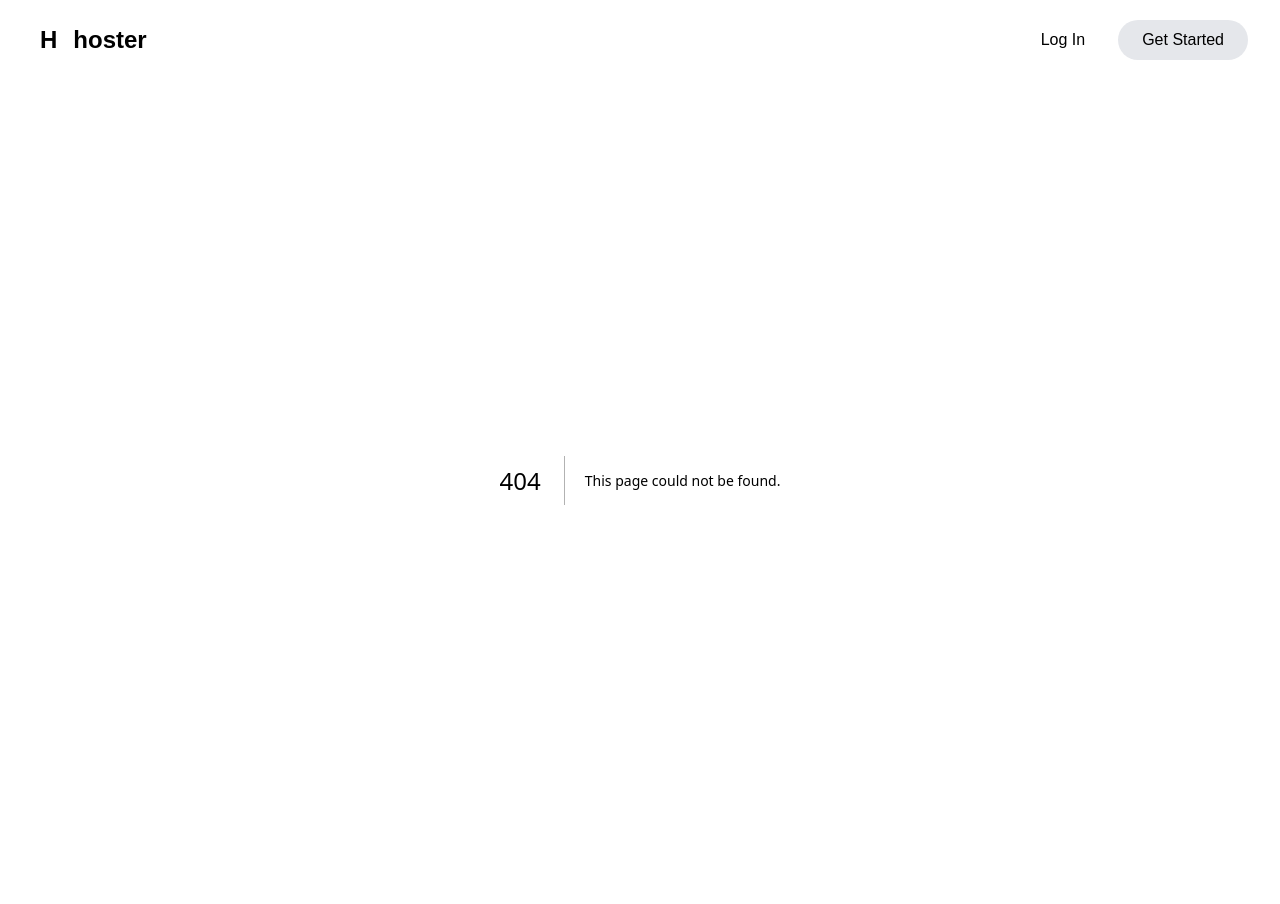
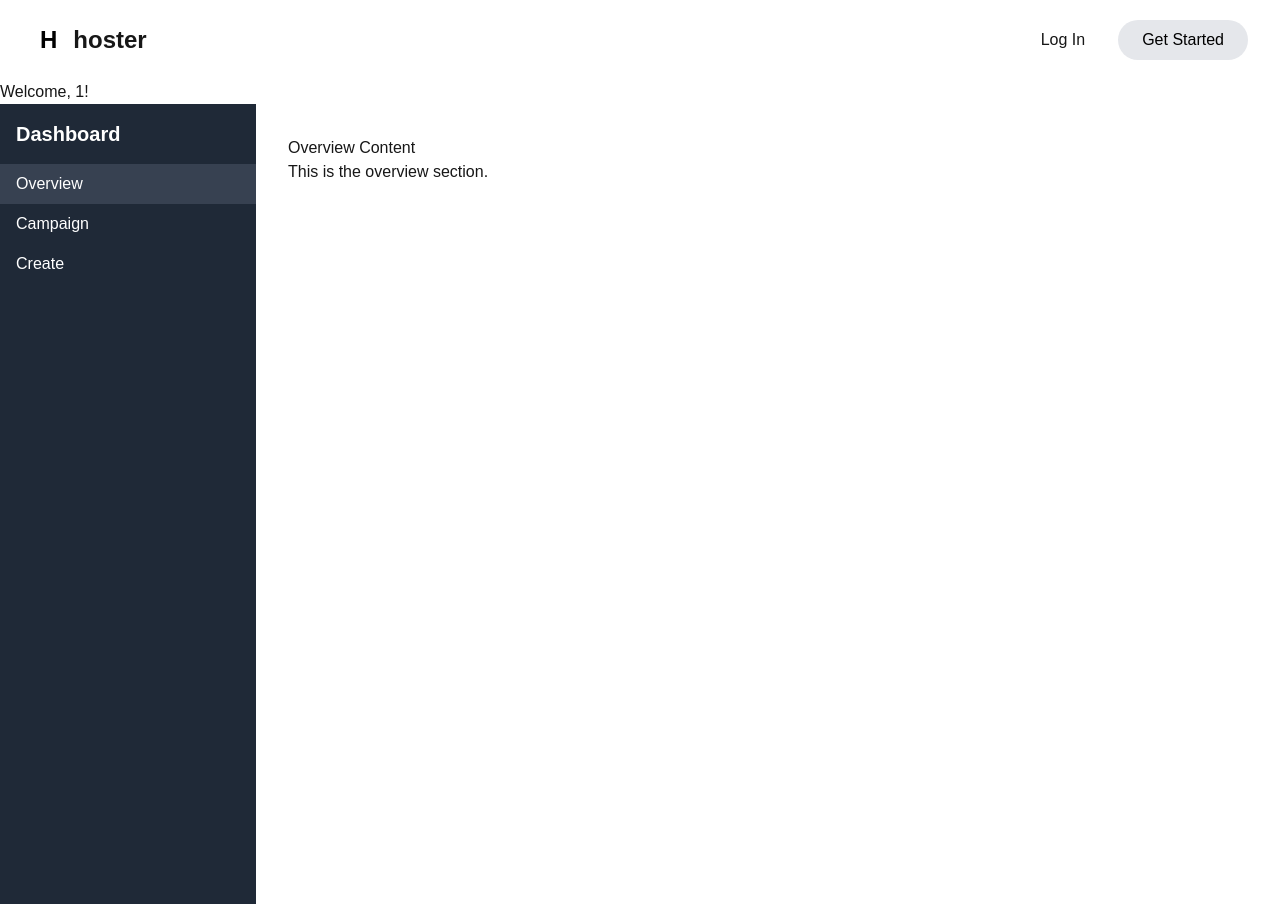
Before and after one commit to AJBrownson/hoster, a Next.js app: page /user/1 in a window 1280 px wide. Before the commit this address had no page. Before the commit the page ends 880 px from the top, so only its background shows below. Built offline with nearby package versions, Linux system fonts and the light colour scheme.

Commit message:
feat: Add db and api folders to be worked on later

```diff
--- /dev/null
+++ b/app/user/[slug]/dashboard.tsx
@@ -0,0 +1,66 @@
+"use client"
+import { useState } from 'react';
+
+// Sidebar Tabs
+const tabs = [
+  { id: 'overview', label: 'Overview' },
+  { id: 'campaign', label: 'Campaign' },
+  { id: 'create', label: 'Create' },
+];
+
+export default function Dashboard() {
+  const [activeTab, setActiveTab] = useState('overview');
+
+  const renderContent = () => {
+    switch (activeTab) {
+      case 'overview':
+        return <Overview />;
+      case 'campaign':
+        return <Campaign />;
+      case 'create':
+        return <Create />;
+      default:
+        return <Overview />;
+    }
+  };
+
+  return (
+    <div className="flex min-h-screen">
+      {/* Sidebar */}
+      <div className="w-64 bg-gray-800 text-white flex flex-col">
+        <h2 className="text-xl font-bold p-4">Dashboard</h2>
+        <nav>
+          {tabs.map((tab) => (
+            <button
+              key={tab.id}
+              className={`block w-full text-left py-2 px-4 hover:bg-gray-700 ${
+                activeTab === tab.id ? 'bg-gray-700' : ''
+              }`}
+              onClick={() => setActiveTab(tab.id)}
+            >
+              {tab.label}
+            </button>
+          ))}
+        </nav>
+      </div>
+
+      {/* Main Content Area */}
+      <div className="flex-1  p-8">
+        {renderContent()}
+      </div>
+    </div>
+  );
+}
+
+// Components for each tab
+function Overview() {
+  return <div><h2>Overview Content</h2><p>This is the overview section.</p></div>;
+}
+
+function Campaign() {
+  return <div><h2>Campaign Content</h2><p>This is the campaign section.</p></div>;
+}
+
+function Create() {
+  return <div><h2>Create Content</h2><p>This is the create section.</p></div>;
+}
--- /dev/null
+++ b/app/user/[slug]/page.tsx
@@ -0,0 +1,29 @@
+// import { NextPage } from 'next';
+
+// interface UserProps {
+//   params: {
+//     slug: string;
+//   };
+// }
+
+// const User: NextPage<UserProps> = ({ params }) => {
+//   return (
+//     <div>
+//       My slug is: {params.slug}
+//     </div>
+//   );
+// }; below is comprehensive tutorial
+// https://www.digitalocean.com/community/tutorials/create-dynamic-routes-in-next-js-with-route-guards-and-user-authentication
+
+// export default User;
+
+import Dashboard from './dashboard';
+
+export default function User({ params }: { params: { slug: string } }) {
+  return (
+    <div>
+      <h1>Welcome, {params.slug}!</h1>
+      <Dashboard />
+    </div>
+  );
+}
```
Also changed, not shown: app/api/addUser/route.ts (added), app/api/getUser/route.ts (added), db/connect.ts (added), db/postsModel.ts (added), db/userModel.ts (added), 1 other file (tests, documents, lock files or other folders).
